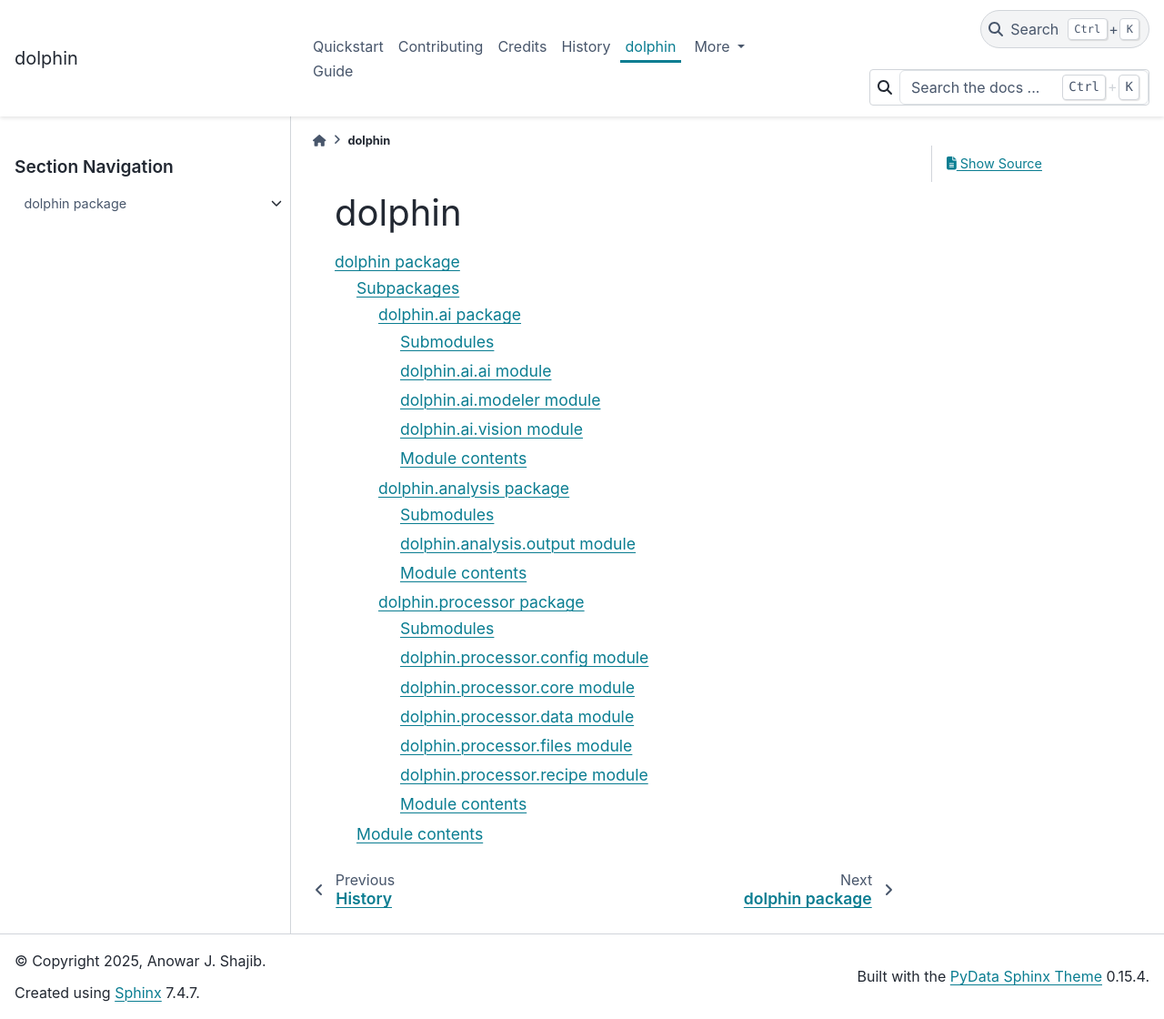
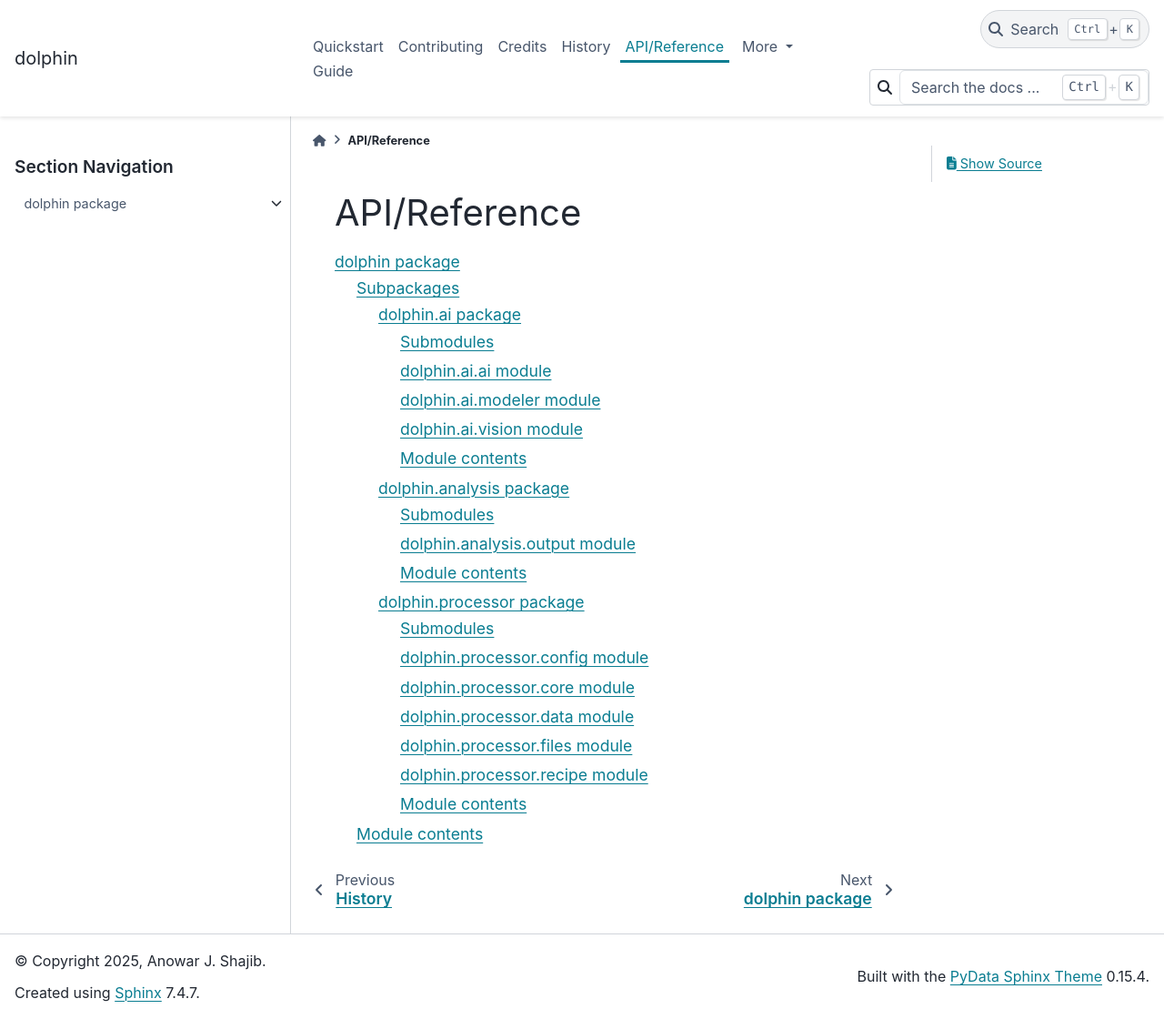
Before and after one commit to ajshajib/dolphin, a Sphinx documentation site: the page built from docs/source/modules.rst, in a window 1280 px wide and 1120 px high. Shown: the whole window at 91% size. Built offline with Sphinx 7.4.7 and the PyData theme 0.15.4, drawn with Linux system fonts in a browser that asks for light colours.

Commit message:
Update modules.rst

```diff
--- a/docs/source/modules.rst
+++ b/docs/source/modules.rst
@@ -1,5 +1,5 @@
-dolphin
-=======
+API/Reference
+=============
 
 .. toctree::
    :maxdepth: 4
```
